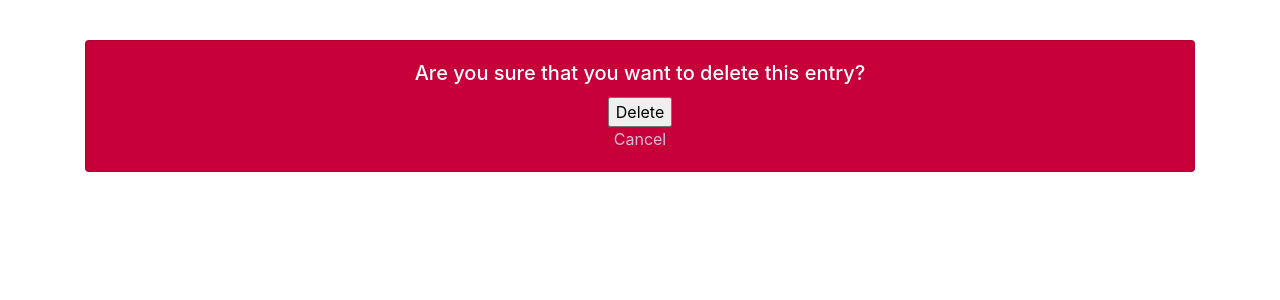
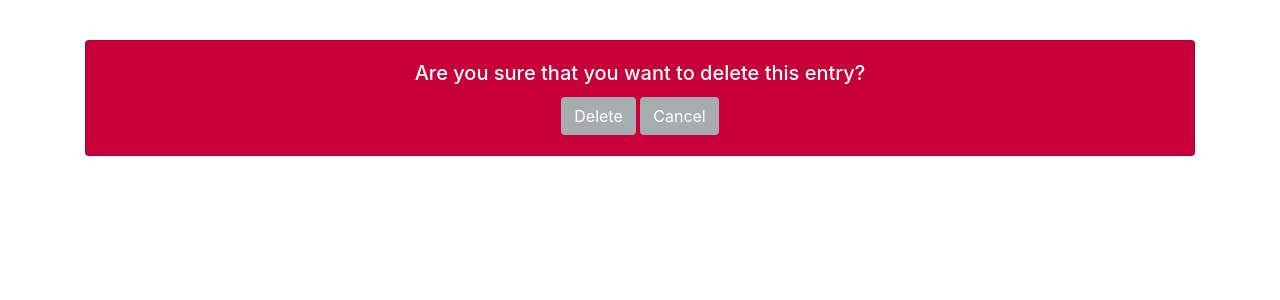
Before and after one commit to UuljanAitnazarova/guest_book_django, a Django app: template source/bookapp/templates/entry_delete.html in a window 1280 px wide. Shown: the part 56-356 px from the top of the page. Run offline with Django 3.2, Linux system fonts and the light colour scheme; the template is opened without the code that fills it, so the values that code supplies are empty; some libraries are stand-ins or nearby versions.

Commit message:
Edited delete template

```diff
--- a/source/bookapp/templates/entry_delete.html
+++ b/source/bookapp/templates/entry_delete.html
@@ -7,9 +7,8 @@
     <div class="card text-center" style="margin-top: 40px; background-color: #C70039; color: white;">
         <div class="card-body">
           <h5 class="card-title">Are you sure that you want to delete this entry?</h5>
-          <input type="submit" value='Delete'>
-          <br/>
-          <a href="{% url 'index' %}" style="color: thistle;  text-shadow: white;">Cancel</a>
+          <input class="btn" type="submit" value="Delete" style="background-color: #A6ACAF; color: white;">
+          <a class='btn' href="{% url 'index' %}" style="color: white; background-color: #A6ACAF">Cancel</a>
         </div>
       </div>
 
```
